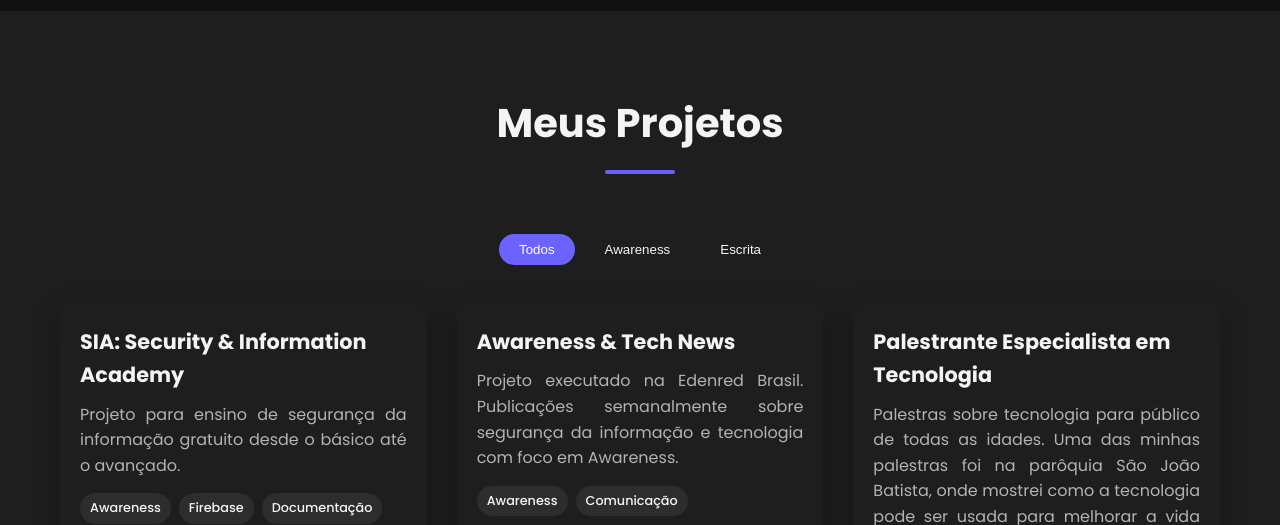
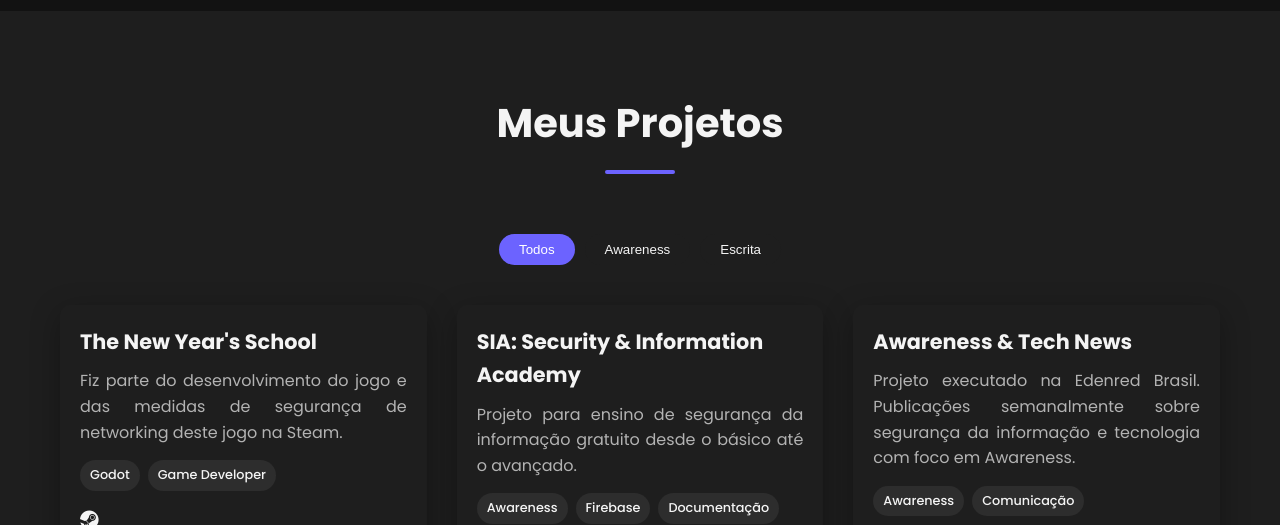
Before and after one commit to NeonBrasil/cayque, a plain HTML site: page index.html in a window 1280 px wide. Shown: the part 1883-2408 px from the top of the page. Drawn offline with Linux system fonts and the light colour scheme.

Commit message:
modificações de atualização

```diff
--- a/index.html
+++ b/index.html
@@ -56,7 +56,7 @@
                 <div class="social-icons">
                     <a href="https://github.com/NeonBrasil" target="_blank"><i class="fab fa-github"></i></a>
                     <a href="https://www.linkedin.com/in/cayque-cicarelli/" target="_blank"><i class="fab fa-linkedin"></i></a>
-                    <a href="#" target="_blank"><i class="fab fa-instagram"></i></a>
+
                 </div>
             </div>
         </div>
@@ -76,7 +76,7 @@
             </div>
             <div class="about-content">
                 <div class="about-img">
-                    <img src="eu-removebg-preview.png" alt="Minha foto">
+                    <img src="cayque.png" alt="Minha foto">
                 </div>
                 <div class="about-text">
                     <h3 data-translate="about-who-am-i">Quem sou eu?</h3>
@@ -137,6 +137,22 @@
                 <button class="filter-btn" data-filter="app" data-translate="filter-writing">Escrita</button>
             </div>
             <div class="projects-grid">
+                <div class="project-card" data-category="game">
+                    <div class="project-img">
+                    <!--    <img src="https://via.placeholder.com/600x400"> -->
+                    </div>
+                    <div class="project-info">
+                        <h3 data-translate="project-5-title">The New Year's School</h3>
+                        <p data-translate="project-5-description">Fiz parte do desenvolvimento do jogo e das medidas de segurança de networking deste jogo na Steam.</p>
+                        <div class="project-tags">
+                            <span>Godot</span>
+                            <span data-translate="tag-game-dev">Game Developer</span>
+                        </div>
+                        <div class="project-links">
+                            <a href="https://store.steampowered.com/app/4134940/The_New_Years_School/?curator_clanid=45830552" target="_blank"><i class="fab fa-steam"></i></a>
+                        </div>
+                    </div>
+                </div>
                 <div class="project-card" data-category="web">
                     <div class="project-img">
                        <!-- <img src="https://via.placeholder.com/600x400" > -->
--- a/translations.js
+++ b/translations.js
@@ -37,6 +37,9 @@ const translations = {
         'tag-communication': 'Comunicação',
         'tag-lecture': 'Palestra',
         'tag-creativity': 'Criatividade',
+        'tag-game-dev': 'Game Developer',
+        'project-5-title': 'The New Year\'s School',
+        'project-5-description': 'Fiz parte do desenvolvimento do jogo e das medidas de segurança de networking deste jogo na Steam.',
         'more-projects': 'Mais Projetos No Futuro',
         'contact-title': 'Entre em Contato',
         'contact-email': 'Email',
@@ -89,6 +92,9 @@ const translations = {
         'tag-communication': 'Communication',
         'tag-lecture': 'Lecture',
         'tag-creativity': 'Creativity',
+        'tag-game-dev': 'Game Developer',
+        'project-5-title': 'The New Year\'s School',
+        'project-5-description': 'I was part of the game development and networking security measures for this Steam game.',
         'more-projects': 'More Projects In The Future',
         'contact-title': 'Get In Touch',
         'contact-email': 'Email',
```
Also changed, not shown: cayque.png (added), eu-removebg-preview.png (deleted), 2 other files.
